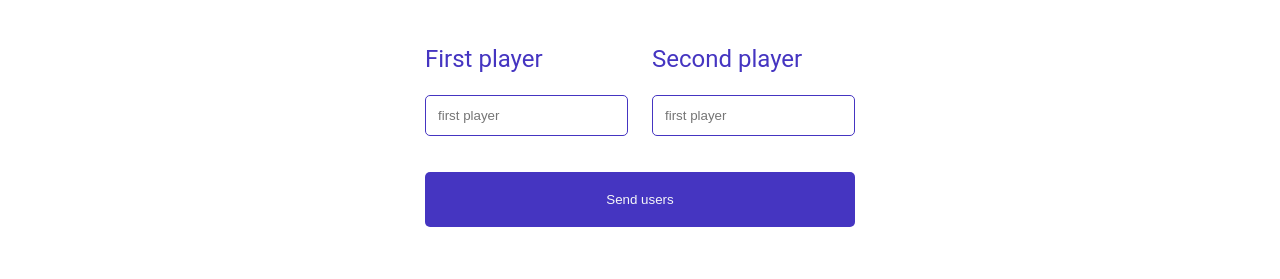
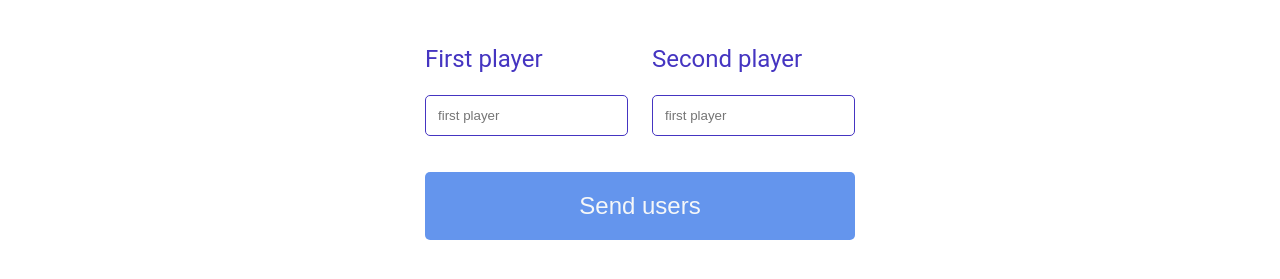
Before and after one commit to patrykyo20/Tic-tac-toe, a website: page index.html in a window 1280 px wide. Shown: the part 261-540 px from the top of the page. Drawn offline with Linux system fonts and the light colour scheme.

Commit message:
feat: change button styles

```diff
--- a/style.css
+++ b/style.css
@@ -75,9 +75,16 @@ body {
 }
 
 .button {
-  background-color: var(--secondary-color);
+  background-color: var(--primary-color);
   color: var(--background-color);
   border: none;
   border-radius: 5px;
   padding: 20px;
+  cursor: pointer;
+  transition: 0.5s;
+  font-size: var(--headline-text-size);
 }
+
+.button:hover {
+  background-color: var(--secondary-color);
+}
```
